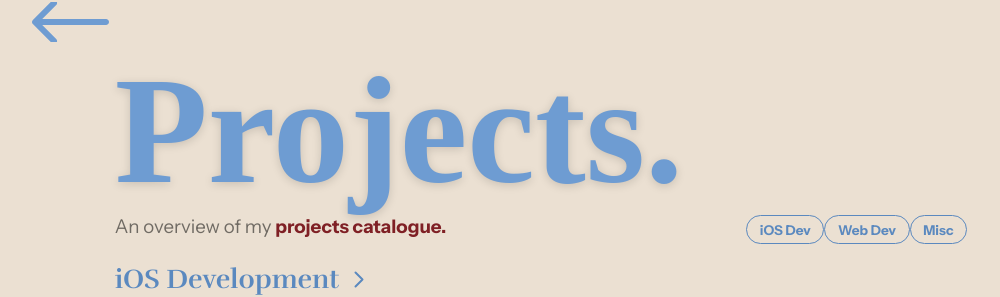
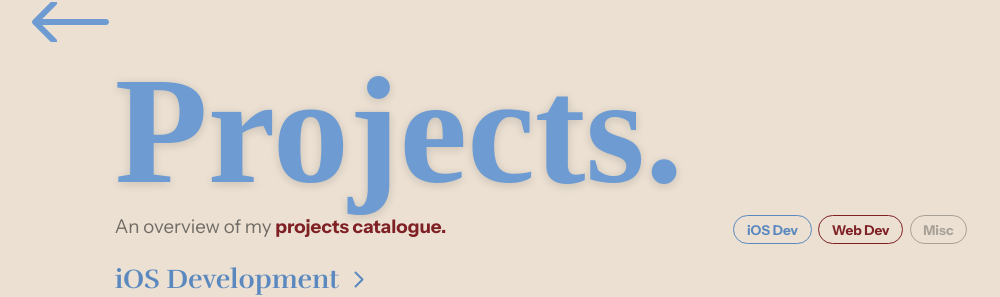
Before and after one commit to adelinechrltt/personal-website, a React (Vite) app: page /projects in a window 1280 px wide. Shown: the top 297 px of the page, without its empty margins (99-1099 px from the left). Built offline with nearby package versions, Linux system fonts and the light colour scheme; grey boxes are pictures that could not be loaded.

Commit message:
chore: Extract Projects List page inline CSS into separate stylesheet

```diff
--- /dev/null
+++ b/src/pages/Projects/ProjectsList/ProjectsList.css
@@ -0,0 +1,68 @@
+.projects-list {
+    display: flex;
+    flex-direction: column;
+    gap: 2.207vh;
+}
+
+.projects-list .page-title {
+    width: 100%;
+}
+
+.projects-list .page-title button {
+    margin: 0;
+    background: none;
+}
+
+.projects-list .page-title button img {
+    margin-left: -8vw;
+}
+
+.projects-list .page-title h1 {
+    font-size: 11.904vw;
+    margin: 0;
+}
+
+.projects-list .page-title .subtitle-row {
+    display: flex;
+    flex-direction: row;
+    justify-content: space-between;
+}
+
+.projects-list .page-title .subtitle-row h3 {
+    margin: 0;
+}
+
+.projects-list .page-title .subtitle-row .btn-row {
+    display: flex;
+    flex-direction: row;
+}
+
+.btn-row {
+    gap: 0.5vw
+}
+
+.projects-section {
+    display: flex;
+    flex-direction: column;
+    gap: 0.552vh;
+}
+
+.projects-section .header-row {
+    display: flex;
+    align-items: center;
+}
+
+.projects-section h3 {
+    font-size: 2.116vw;
+    margin: 0;
+}
+
+.projects-section .collapsible-grid {
+    transition: max-height 0.5s ease, opacity 0.3s ease;
+}
+
+.projects-section .grid {
+    display: grid;
+    grid-template-columns: repeat(2, 1fr);
+    gap: 1vw;
+}
--- a/src/pages/Projects/ProjectsList/ProjectsList.tsx
+++ b/src/pages/Projects/ProjectsList/ProjectsList.tsx
@@ -1,12 +1,14 @@
 import { useNavigate } from "react-router-dom";
+import { useState } from "react";
 
 import BtnSmallOutline from "../../../components/BtnSmallOutline";
 import ProjectsCard from "../../../components/ProjectsCard";
 import { projects } from "../model/project.data";
 
-import ArrowBack from "../../../assets/ArrowBack.svg"
-import { useState } from "react";
+import ArrowBack from "../../../assets/ArrowBack.svg";
 import ChevronIcon from "../../../assets/Chevron";
+
+import "./ProjectsList.css";
 
 export default function ProjectsList() {
     const navigate = useNavigate();
@@ -22,49 +24,30 @@ export default function ProjectsList() {
     });
 
     return (
-        <section style={{
-            display: "flex",
-            flexDirection: "column",
-            gap: `${40 / 1812 * 100}vh`,
-        }}>
+        <section className="projects-list">
             {/* Page title */}
-            <div style={{
-                width: "100%"
-            }}>
+            <div className="page-title">
                 <div>
-                    <button style={{ margin: 0, background: "none" }} onClick={() => navigate("/")}>
-                        <img src={ArrowBack} alt=""
-                            style={{
-                                marginLeft: "-8vw"
-                            }
-                            }
-                        />
+                    <button onClick={() => navigate("/")}>
+                        <img src={ArrowBack} alt="" />
                     </button>
                 </div>
 
-                <h1 className="blue-1 shadow-text"
-                    style={{
-                        fontSize: `${180 / 1512 * 100}vw`,
-                        margin: "0"
-                    }}>Projects.</h1>
-                <div style={{
-                    display: "flex",
-                    flexDirection: "row",
-                    justifyContent: "space-between"
-                }}>
-                    <h3 className="instrument-sans" style={{ margin: 0 }}>An overview of my <span className="burgundy"><b>projects catalogue.</b></span></h3>
-                    <div style={{
-                        display: "flex",
-                        flexDirection: "row",
-                    }}>
-                        <BtnSmallOutline text={"iOS Dev"} type={"blue"}></BtnSmallOutline>
-                        <BtnSmallOutline text={"Web Dev"} type={"blue"}></BtnSmallOutline>
-                        <BtnSmallOutline text={"Misc"} type={"blue"}></BtnSmallOutline>
+                <h1 className="blue-1 shadow-text">Projects.</h1>
+
+                <div className="subtitle-row">
+                    <h3 className="instrument-sans">
+                        An overview of my <span className="burgundy"><b>projects catalogue.</b></span>
+                    </h3>
+                    <div className="btn-row">
+                        <BtnSmallOutline text={"iOS Dev"} type={"blue"} />
+                        <BtnSmallOutline text={"Web Dev"} type={"red"} />
+                        <BtnSmallOutline text={"Misc"} type={"dark-gray"} />
                     </div>
                 </div>
             </div>
 
-            {/* iOS Projects */}
+            {/* Sections */}
             <ProjectsSection
                 title="iOS Development"
                 colorClass="blue-2"
@@ -75,7 +58,6 @@ export default function ProjectsList() {
                 setExpanded={setExpanded}
             />
 
-            {/* Webdev Projects */}
             <ProjectsSection
                 title="Web Development"
                 colorClass="burgundy"
@@ -87,7 +69,6 @@ export default function ProjectsList() {
                 setExpanded={setExpanded}
             />
 
-            {/* Misc Projects */}
             <ProjectsSection
                 title="Miscellaneous"
                 colorClass="dark-gray"
@@ -97,8 +78,8 @@ export default function ProjectsList() {
                 expanded={expanded}
                 setExpanded={setExpanded}
             />
-        </section >
-    )
+        </section>
+    );
 }
 
 function ProjectsSection({
@@ -114,32 +95,15 @@ function ProjectsSection({
     const isExpanded = expanded[sectionKey];
 
     return (
-        <div
-            style={{
-                display: "flex",
-                flexDirection: "column",
-                gap: `${10 / 1812 * 100}vh`,
-            }}
-        >
-            {/* Header Row */}
+        <div className="projects-section">
+            {/* Header */}
             <div
-                style={{
-                    display: "flex",
-                    alignItems: "center",
-                    justifyContent: `${align == "start" ? "start" : "end"}`
-                }}
+                className="header-row"
+                style={{ justifyContent: align === "start" ? "flex-start" : "flex-end" }}
             >
-                <h3
-                    className={`rufina-bold ${colorClass}`}
-                    style={{
-                        fontSize: `${32 / 1512 * 100}vw`,
-                        margin: 0,
-                        textAlign: align,
-                    }}
-                >
+                <h3 className={`rufina-bold ${colorClass}`} style={{ textAlign: align }}>
                     {title}
                 </h3>
-
                 <button
                     style={{
                         background: "none",
@@ -149,39 +113,29 @@ function ProjectsSection({
                         transition: "transform 0.3s ease"
                     }}
                     onClick={() =>
-                        setExpanded((prev: any) => ({
-                            ...prev,
-                            [sectionKey]: !prev[sectionKey],
-                        }))
+                        setExpanded((prev: any) => ({ ...prev, [sectionKey]: !prev[sectionKey] }))
                     }
                 >
-                    <ChevronIcon color={colorClass == "blue-2" ? "#5B89BF" :
-                        colorClass == "burgundy" ? "#7F2025" : "#38322F"} />
+                    <ChevronIcon
+                        color={
+                            colorClass === "blue-2" ? "#5B89BF" :
+                                colorClass === "burgundy" ? "#7F2025" : "#38322F"
+                        }
+                    />
                 </button>
             </div>
 
             {/* Collapsible Grid */}
             <div
+                className="collapsible-grid"
                 style={{
-                    overflow: "hidden",
                     maxHeight: isExpanded ? "2000px" : "0",
                     opacity: isExpanded ? 1 : 0,
-                    transition: "max-height 0.5s ease, opacity 0.3s ease",
                 }}
             >
-                <div
-                    style={{
-                        display: "grid",
-                        gridTemplateColumns: "repeat(2, 1fr)",
-                        gap: `${15 / 1512 * 100}vw`,
-                    }}
-                >
+                <div className="grid">
                     {projects.map((project: any) => (
-                        <ProjectsCard
-                            key={project.slug}
-                            project={project}
-                            type={cardType}
-                        />
+                        <ProjectsCard key={project.slug} project={project} type={cardType} />
                     ))}
                 </div>
             </div>
```
